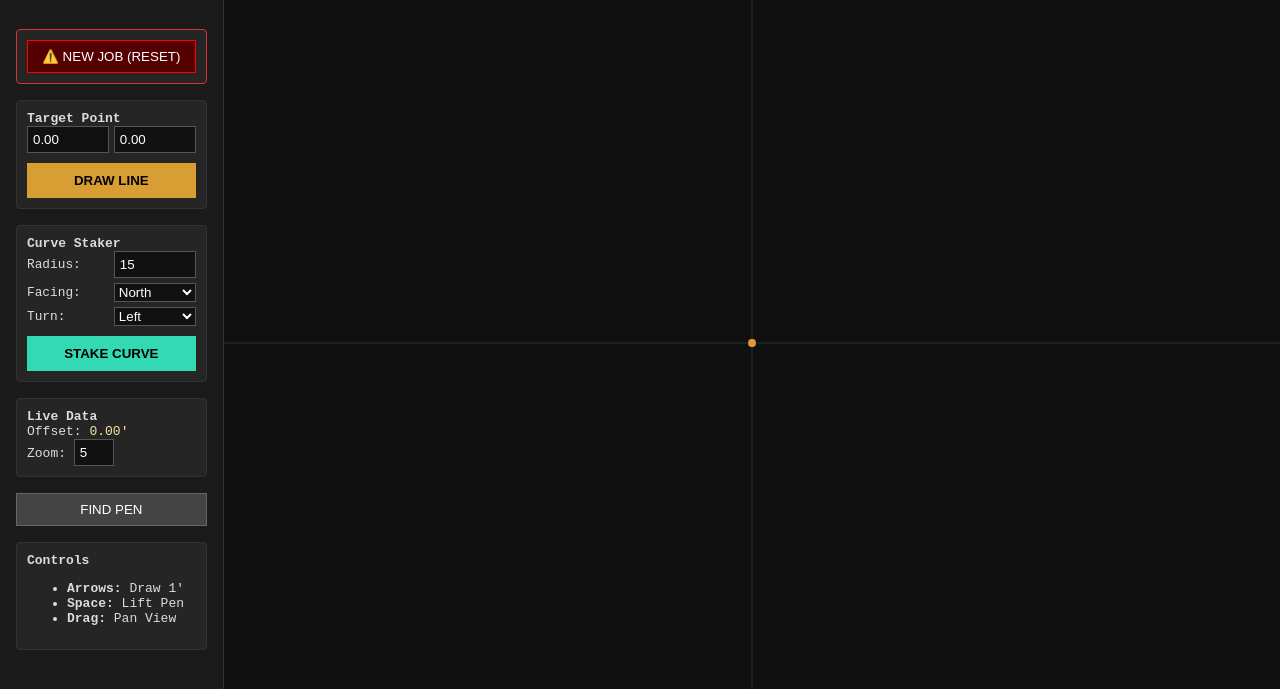
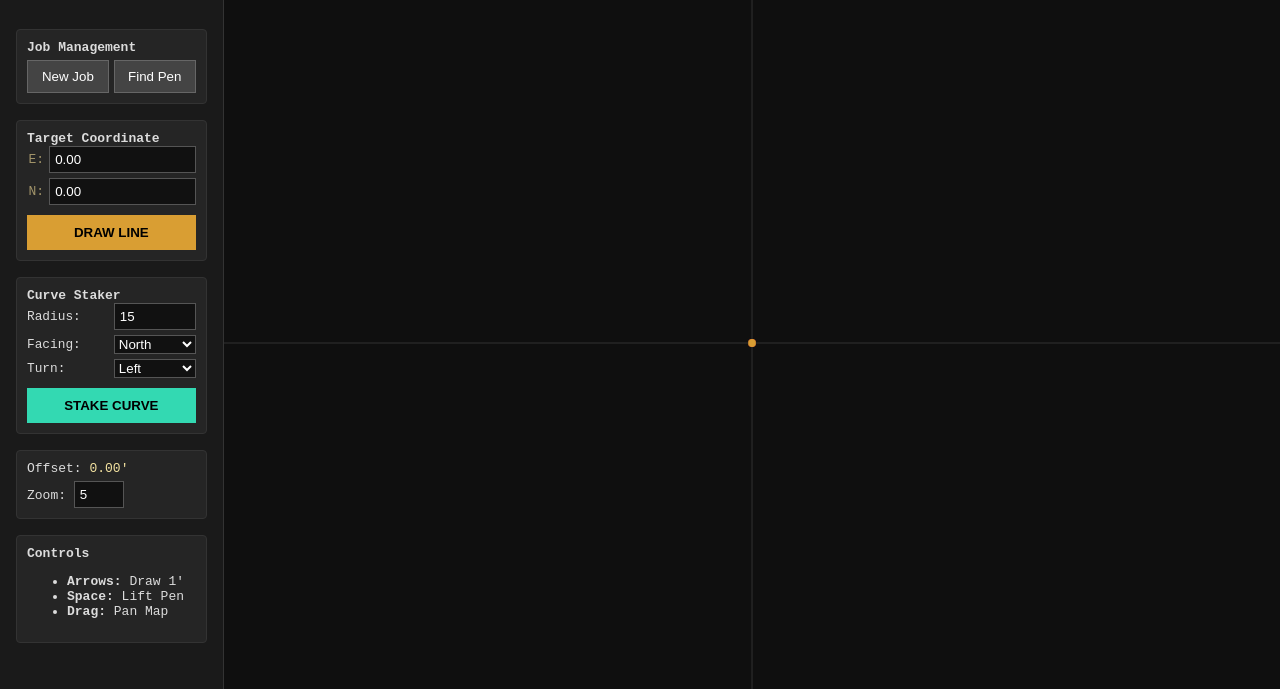
Before and after one commit to isaiah9238/ghArithmaGen, a plain HTML site: page index.html in a window 1280 px wide. Shown: the part 57-746 px from the top of the page. Drawn offline with Linux system fonts and the light colour scheme.

Commit message:
Update index.html

```diff
--- a/index.html
+++ b/index.html
@@ -8,18 +8,26 @@
   </head>
   <body>
 
-    <aside id="sidebar">
+        <aside id="sidebar">
       <h1>Arithma-Sketch</h1>
 
-      <div class="card" style="border-color: #d93333;">
-        <button id="btn-reset" class="reset-btn" style="background: #500; border: 1px solid #f00;">⚠️ NEW JOB (RESET)</button>
+      <div class="card">
+        <strong>Job Management</strong>
+        <div style="display: flex; gap: 5px; margin-top: 5px;">
+             <button id="btn-reset" class="reset-btn" style="background: #444; border: 1px solid #666;">New Job</button>
+             <button id="btn-recenter" class="reset-btn" style="background: #444; border: 1px solid #666;">Find Pen</button>
+        </div>
       </div>
 
       <div class="card">
-        <strong>Target Point</strong>
-        <div style="display: flex; gap: 5px; margin-bottom: 5px;">
-            <input type="number" id="input-x" placeholder="X" value="0.00">
-            <input type="number" id="input-y" placeholder="Y" value="0.00">
+        <strong>Target Coordinate</strong>
+        <div style="display: flex; gap: 5px; align-items: center; margin-bottom: 5px;">
+            <label style="width: 20px; text-align: right; color: #a3956a;">E:</label>
+            <input type="number" id="input-x" placeholder="0.00" value="0.00">
+        </div>
+        <div style="display: flex; gap: 5px; align-items: center; margin-bottom: 5px;">
+            <label style="width: 20px; text-align: right; color: #a3956a;">N:</label>
+            <input type="number" id="input-y" placeholder="0.00" value="0.00">
         </div>
         <button id="btn-go" class="action-btn">DRAW LINE</button>
       </div>
@@ -48,25 +56,26 @@
       </div>
 
       <div class="card">
-        <strong>Live Data</strong>
         <div class="data-row">
             <span>Offset:</span>
             <span id="offset-display" style="color:#f3e2a0">0.00'</span>
         </div>
-        <div class="data-row">
+        <div class="data-row" style="margin-top:5px;">
              <span>Zoom:</span>
-             <input type="number" id="input-scale" value="5" step="1" style="width: 40px;">
+             <input type="number" id="input-scale" value="5" step="1" style="width: 50px;">
         </div>
       </div>
-
-      <button id="btn-recenter" class="reset-btn">FIND PEN</button>
 
       <div class="card help-card">
         <strong>Controls</strong>
         <ul>
             <li><strong>Arrows:</strong> Draw 1'</li>
             <li><strong>Space:</strong> Lift Pen</li>
-            <li><strong>Drag:</strong> Pan View</li>
+            <li><strong>Drag:</strong> Pan Map</li>
+        </ul>
+      </div>
+    </aside>
+
         </ul>
       </div>
     </aside>
```
